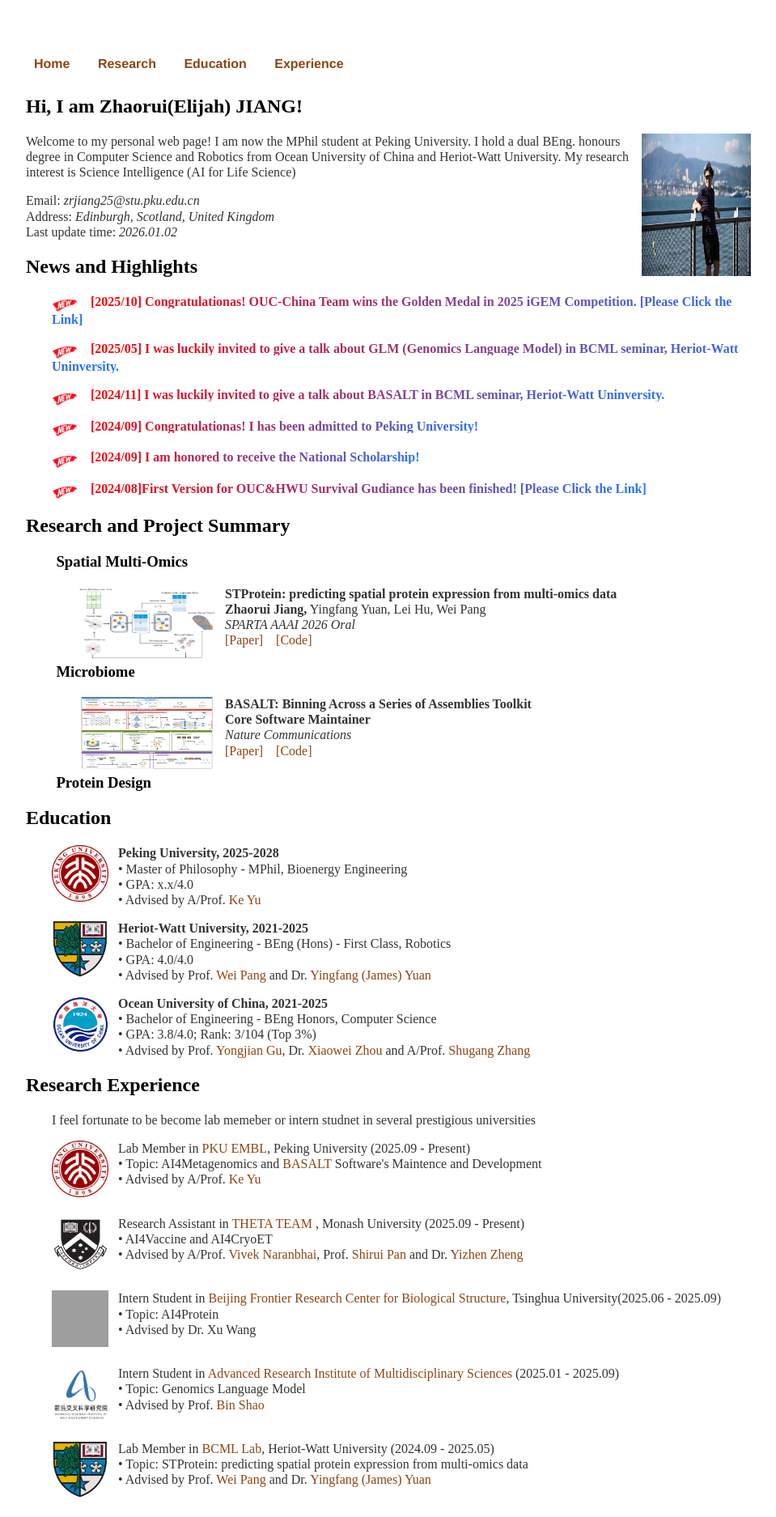
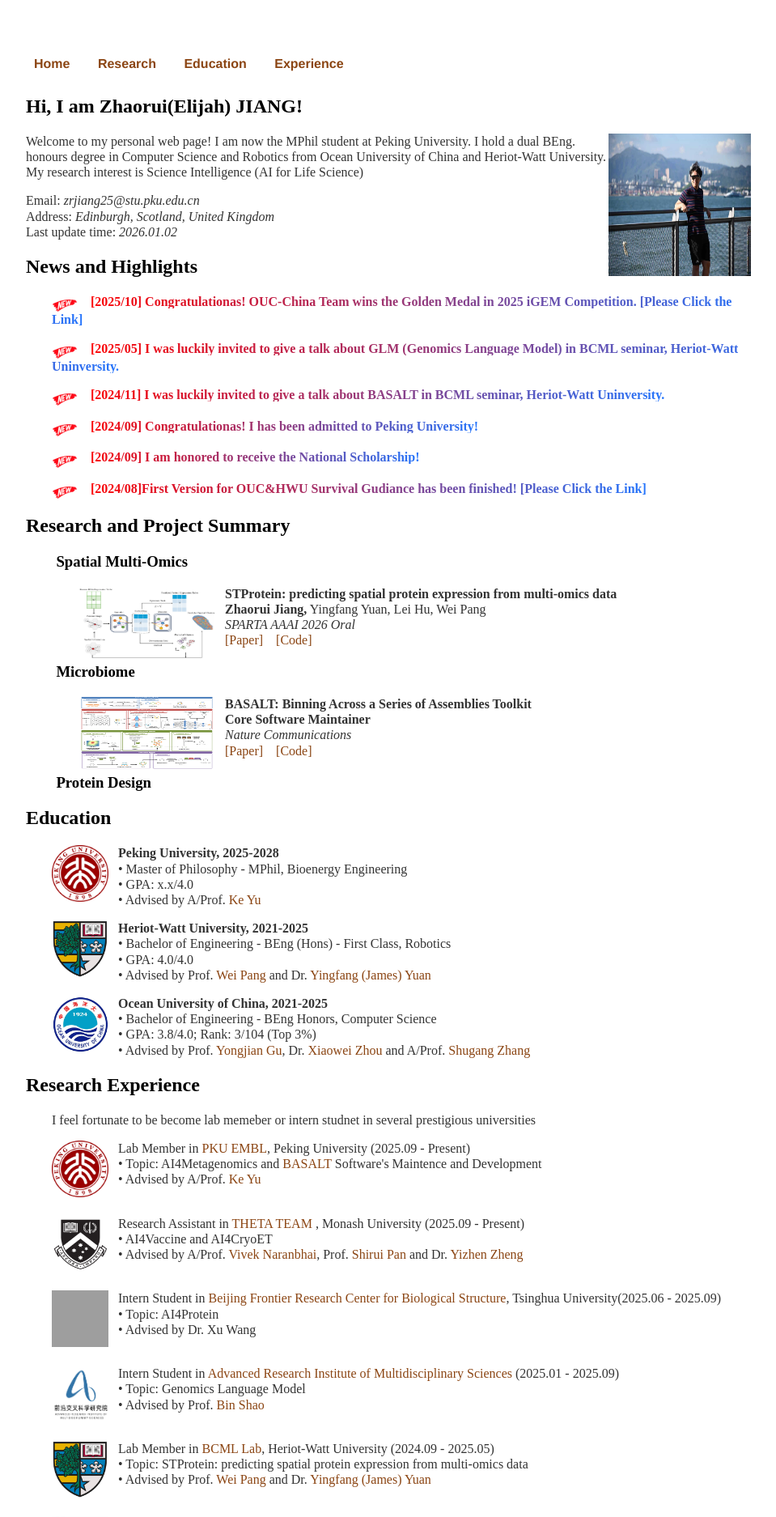
Before and after one commit to zhaorui-bi/zhaorui-bi.github.io, a Jekyll site: the page built from index.html, in a window 1280 px wide. Shown: the top 1874 px of the page at 81% size, without its empty margins (160-1119 px from the left). Built offline with Jekyll 4.4.1, drawn with Linux system fonts in a browser that asks for light colours; grey boxes are pictures that could not be loaded.

Commit message:
Update index.html

```diff
--- a/index.html
+++ b/index.html
@@ -4,7 +4,7 @@
 ---
 <div class="blurb">
 	<h2>Hi, I am Zhaorui(Elijah) JIANG!</h2>
-	<p><img src="/img/zhaorui.jpg" align="right" alt="portrait" width="135" height="176"/>
+	<p><img src="/img/zhaorui.jpg" align="right" alt="portrait" width="176" height="176"/>
 		Welcome to my personal web page! I am now the MPhil student at Peking University.
 		I hold a dual BEng. honours degree in Computer Science and Robotics from Ocean University of China and Heriot-Watt University.
 		My research interest is Science Intelligence (AI for Life Science)</p>
```
